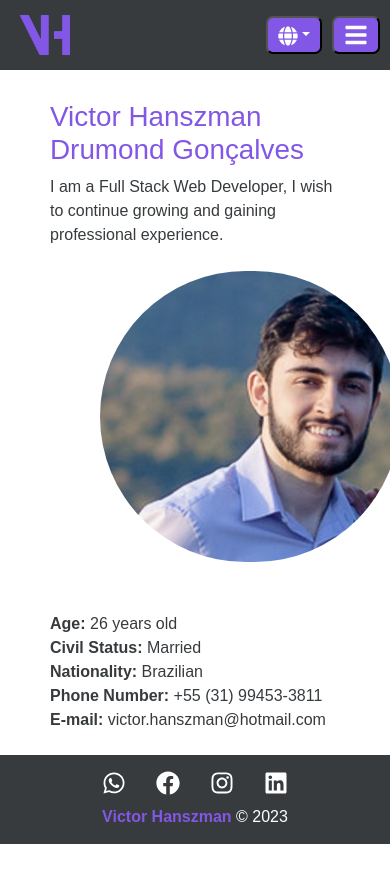
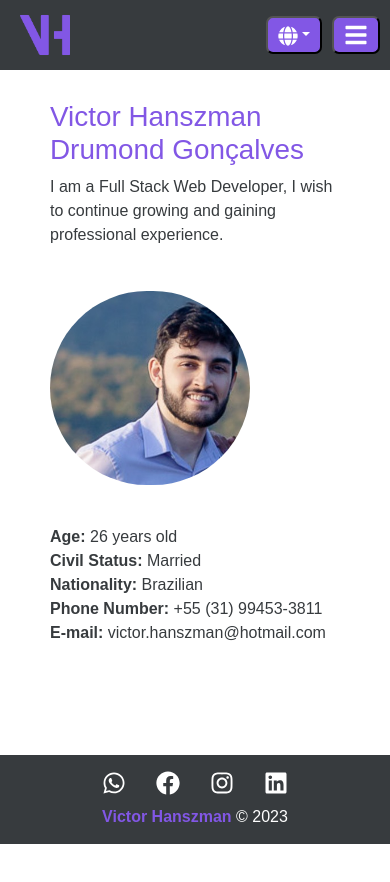
Before and after one commit to Hanszman/victor_hanszman_portfolio, a React (Create React App) app: page / in a window 390 px wide. After the commit the page ends 844 px from the top, so only its background shows below. Built offline with nearby package versions, Linux system fonts and the light colour scheme; some icons are missing.

Commit message:
correção de css responsivo

```diff
--- a/src/components/pages/home/Home.css
+++ b/src/components/pages/home/Home.css
@@ -17,4 +17,12 @@
     .info {
         flex-direction: column;
     }
+
+    .profilePicImg, .infoText {
+        margin: 20px 0;
+    }
+
+    .profilePicImg {
+        width: 200px;
+    }
 }
```
